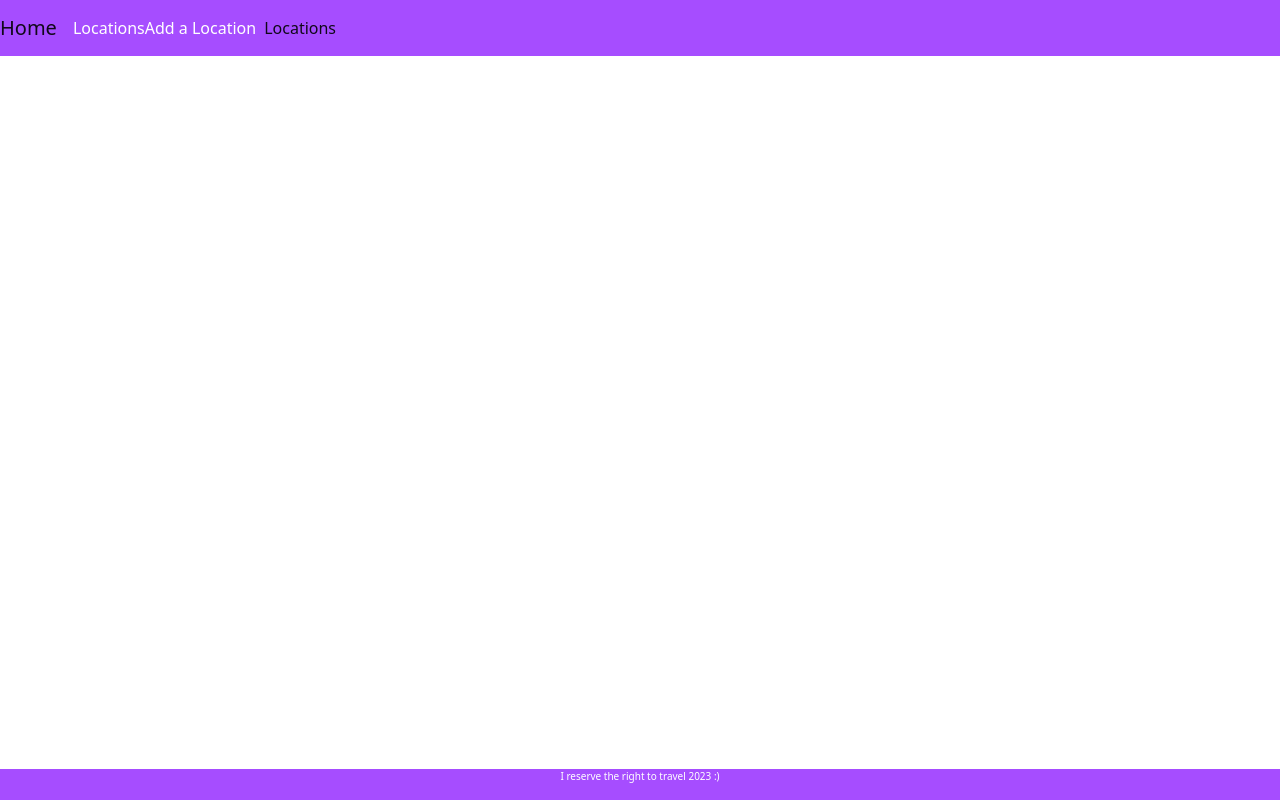
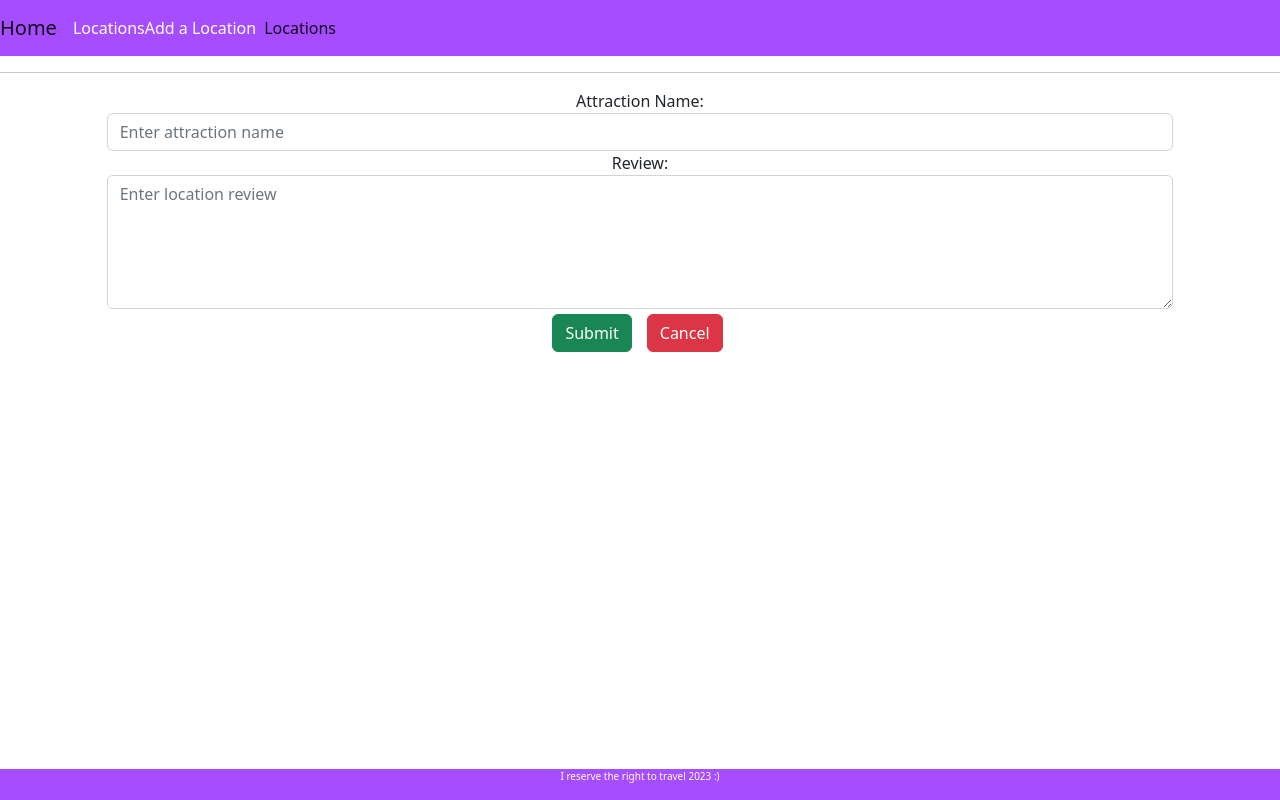
Before and after one commit to thegitofjune/travel-frontend, a React (Create React App) app: page /add-attraction/1 in a window 1280 px wide. Built offline with nearby package versions, Linux system fonts and the light colour scheme.

Commit message:
adds a form to add an attraction to a location

```diff
--- a/src/App.js
+++ b/src/App.js
@@ -9,6 +9,7 @@ import LandingPage from './components/LandingPage'
 import Footer from './components/Footer'
 import LocationDetail from './components/LocationDetail'
 import AddLocation from './components/AddLocation'
+import AddAttraction from './components/AddAttraction'
 
 function App() {
   return (
@@ -19,6 +20,7 @@ function App() {
         <Route path="/locations" element={<Location />}></Route>
         <Route path="/location-details/:locationId/" element={<LocationDetail />}></Route>
         <Route path="/add-location/" element={<AddLocation />}></Route>
+        <Route path="/add-attraction/:locationId" element={<AddAttraction />}></Route>
 
       </Routes>
       <Footer />
--- /dev/null
+++ b/src/components/AddAttraction.jsx
@@ -0,0 +1,47 @@
+import {useParams} from 'react-router-dom'
+import {useState} from 'react'
+import axios from 'axios'
+import {useNavigate} from 'react-router-dom'
+import '../styles/addLocation.css'
+
+const AddAttraction = () => {
+
+    const navigate = useNavigate()
+    const params = useParams()
+    const attractionAPI = `http://localhost:8088/api/v1/attractions/addAttraction/` + params.locationId
+    const [name, setName] = useState('')
+    const [review, setReview] = useState('')
+
+    const createAttraction = (event) => {
+        event.preventDefault()
+
+         axios.post(attractionAPI,{
+              name : name,
+              review : review,
+            }).then(
+              navigate('/locations')
+            )
+        }
+
+
+    return(
+        <div className="center">
+            <hr/>
+            <form className="col-10" onSubmit={createAttraction}>
+            <div className="form-group">
+                <label htmlFor="exampleInputName">Attraction Name:</label>
+                <input type="text" className="form-control" id="name" placeholder="Enter attraction name" value={name} onChange={event => setName(event.target.value)}/>
+            </div>
+            <div className="form-group">
+                <label htmlFor="exampleInputReview">Review:</label>
+                <textarea className="form-control" id="review" rows="5" placeholder="Enter location review" value={review} onChange={event => setReview(event.target.value)}></textarea>
+            </div>
+                <button type="submit" className="btn btn btn-success  button-padding">Submit</button>
+                <button type="button" className="btn btn-danger button-padding" onClick={() => navigate('/locations')}>Cancel</button>
+          </form>
+        </div>
+    )
+
+}
+
+export default AddAttraction
--- a/src/components/LocationDetail.jsx
+++ b/src/components/LocationDetail.jsx
@@ -1,7 +1,6 @@
-import { useParams } from 'react-router-dom'
 import { useState, useEffect, useCallback } from 'react'
 import axios from 'axios'
-import {Link} from 'react-router-dom'
+import {Link, useParams} from 'react-router-dom'
 
 const LocationDetail = () => {
 
@@ -9,6 +8,7 @@ const LocationDetail = () => {
     const locationDetailApi = `http://localhost:8088/api/v1/locations/` + params.locationId
     const locationApi = `http://localhost:8088/api/v1/locations/`
     const attractionAPI = `http://localhost:8088/api/v1/attractions/` + params.locationId
+    const locationId = params.locationId
 
     const [locationDetails, setLocationDetails] = useState([])
     const [attractions, setAttractions] = useState([])
@@ -50,8 +50,7 @@ const LocationDetail = () => {
         <div>
             <hr/>
             <h3>Destination:  {locationDetails.name}</h3>
-            <Link to="add-attraction">Add a new attraction for {locationDetails.name}</Link>
-            <hr/>
+            <Link to={`/add-attraction/${locationId}`}>add an attaction</Link>            <hr/>
             <p>{locationDetails.review}</p>
 
             <table className="table">
```
